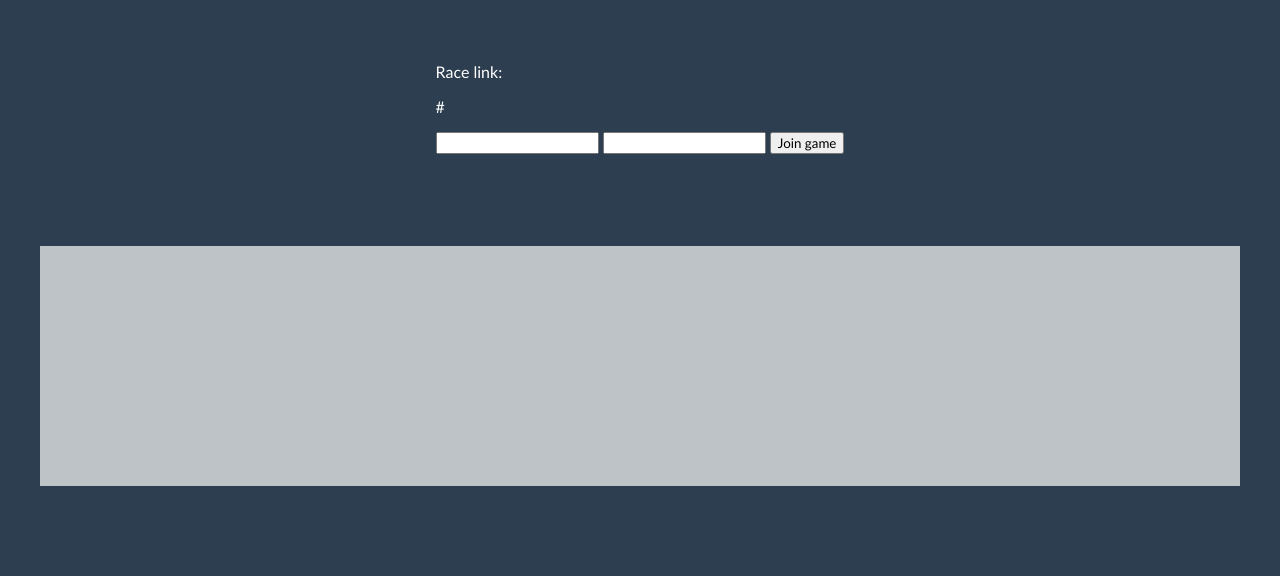
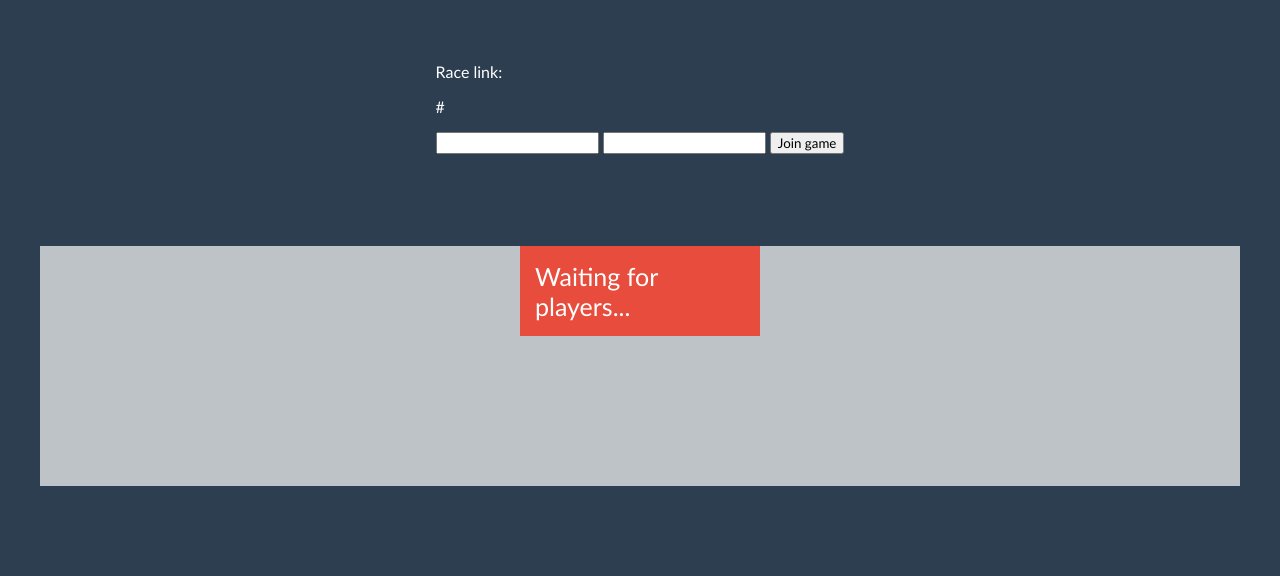
Before and after one commit to akzhol1337/atomicType, a Spring app: template src/main/resources/templates/game.html in a window 1280 px wide. Shown: the top 576 px of the page. Run offline with Thymeleaf, Linux system fonts and the light colour scheme; the template is opened without the code that fills it: most values are stand-ins (such as "Sample title", 1, 10 or a date in 2020); data that the repository does not hold is empty; some of the project's set-up classes (security, data sources, template engines, error pages and the like) are left out, and stand-ins take their place; some libraries are stand-ins or nearby versions.

Commit message:
implemented countdown of race start

```diff
--- a/src/main/resources/static/css/game.css
+++ b/src/main/resources/static/css/game.css
@@ -137,3 +137,34 @@ body {
     width: 4.5rem;
     margin-bottom: -2rem;
 }
+
+#countdown {
+    left: 0;
+    right: 0;
+    margin-left: auto;
+    margin-right: auto;
+    font-size: 25px;
+    color: white;
+    padding: 15px;
+}
+
+.countdown-waiting {
+    width: 240px;
+    background-color: #e74c3c;
+}
+
+.countdown-red {
+    background-color: #e74c3c;
+}
+
+.countdown-orange {
+    background-color: #f39c12;
+}
+
+.countdown-green {
+    background-color: #2ecc71;
+}
+
+.countdown-started {
+    width: 42px;
+}
--- a/src/main/resources/templates/game.html
+++ b/src/main/resources/templates/game.html
@@ -149,16 +149,35 @@
                 addPlayer(raceStateBody.lastPlayer)
             } else if(raceStateBody.method === 'PLAY'){
                 updateScoreboard(raceStateBody.lastPlayer)
-            } else if(raceStateBody.method === 'START'){
-                startRace()
+            } else if(raceStateBody.method.startsWith('START')){
+                startRace(raceStateBody.method)
             }
 
         }
 
-        function startRace(){
-            $('#textinput').removeAttr('disabled')
-            $('#textinput').addClass('input-started')
-            startSpeedCount()
+        function startRace(method){
+            if (method === 'START') {
+                $('#textinput').removeAttr('disabled')
+                $('#textinput').addClass('input-started')
+                startSpeedCount()
+                $('#countdown').remove()
+            } else {
+                //[5 4] [3 2] [1 0]
+                let countdown = method.charAt(6)
+                if(countdown === '5'){
+                    $('#countdown').removeClass('countdown-waiting')
+                    $('#countdown').addClass('countdown-started')
+                    $('#countdown').addClass('countdown-red')
+                }
+                if (countdown === '3'){
+                    $('#countdown').removeClass('countdown-red')
+                    $('#countdown').addClass('countdown-orange')
+                } else if(countdown === '1'){
+                    $('#countdown').removeClass('countdown-orange')
+                    $('#countdown').addClass('countdown-green')
+                }
+                $('#countdown').text(countdown)
+            }
         }
 
         function loadUsers(){
@@ -266,7 +285,7 @@
     </div>
 
     <div class="race-status" id="raceStatus">
-
+        <span id="countdown" class="countdown-waiting">Waiting for players...</span>
     </div>
 
     <div class="container" id="container">
```
Also changed, not shown: src/main/java/com/example/atomictype/Presentation/AsyncController.java (+5 -3 lines), 1 other file.
